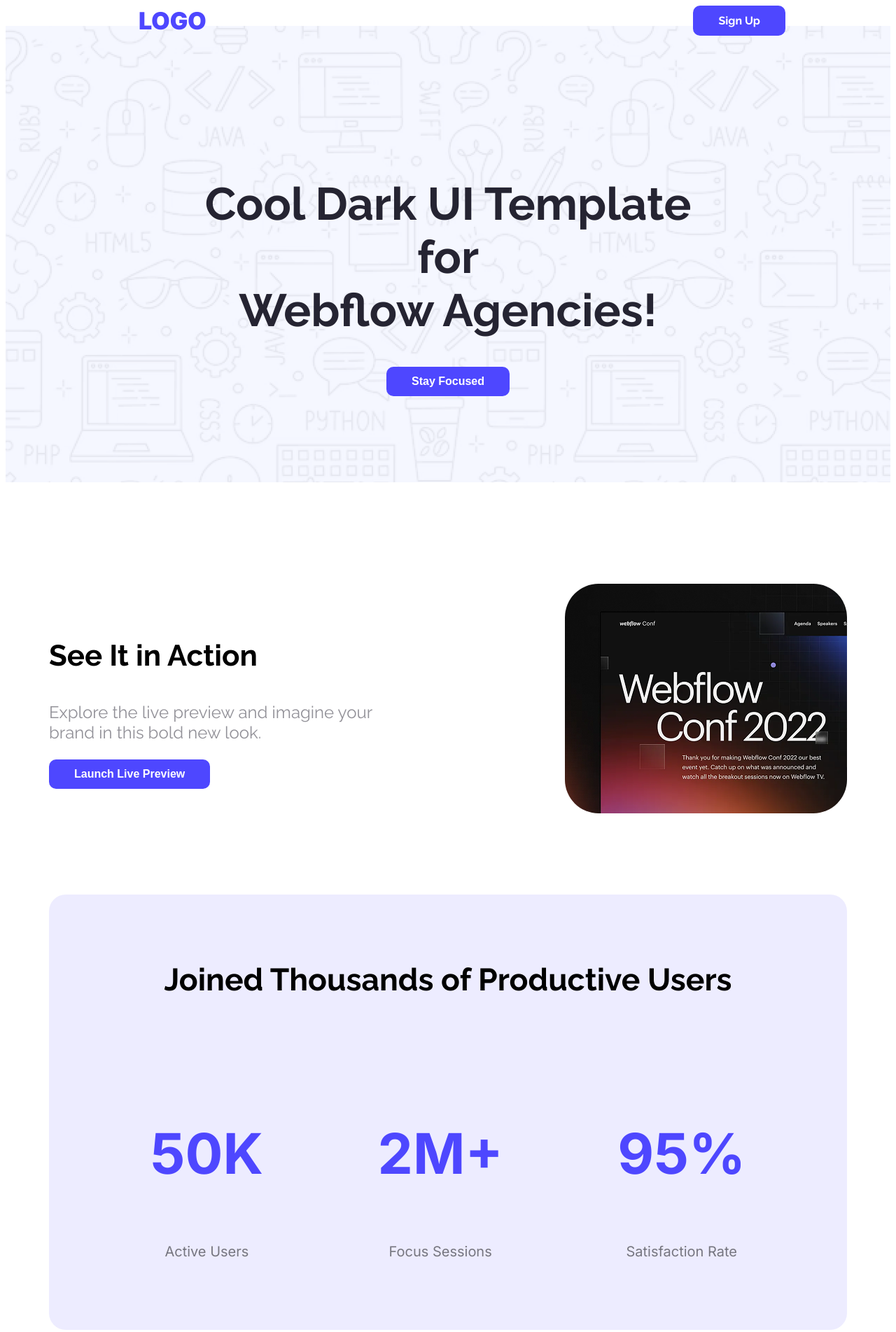
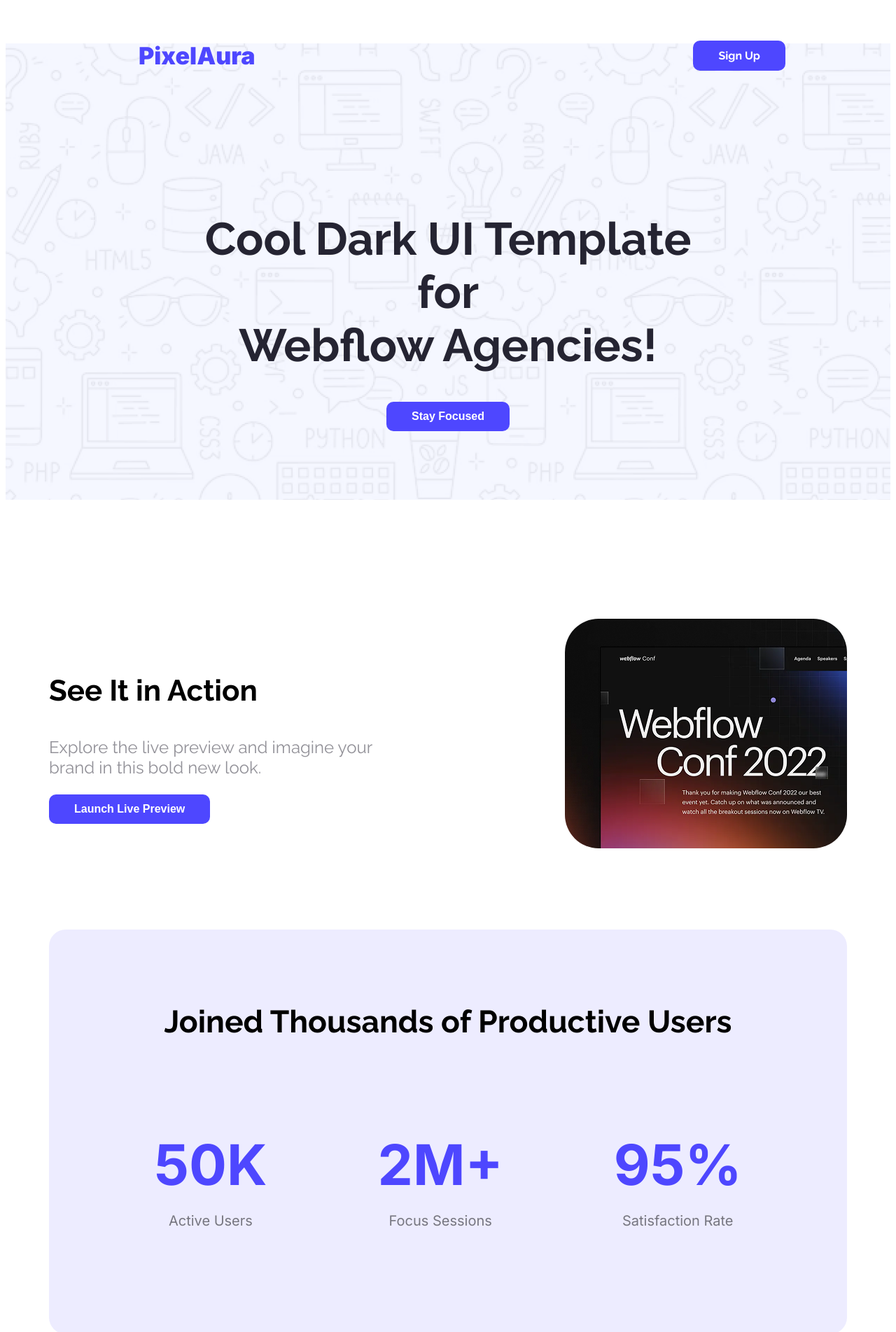
Before and after one commit to shadman76r/webflow, a plain HTML site: page index.html in a window 1280 px wide. Shown: the top 1903 px of the page at 70% size. Drawn offline with Linux system fonts and the light colour scheme; a web font is replaced by a local one.

Commit message:
all work done some aditional work to do in future

```diff
--- a/index.html
+++ b/index.html
@@ -3,7 +3,7 @@
 <head>
     <meta charset="UTF-8">
     <meta name="viewport" content="width=device-width, initial-scale=1.0">
-    <title>Web-Flow</title>
+    <title>PixelAura</title>
     <link rel="preconnect" href="https://fonts.googleapis.com">
 <link rel="preconnect" href="https://fonts.gstatic.com" crossorigin>
 <link href="https://fonts.googleapis.com/css2?family=Arima:wght@100..700&family=Bebas+Neue&family=Fira+Sans:ital,wght@0,100;0,200;0,300;0,400;0,500;0,600;0,700;0,800;0,900;1,100;1,200;1,300;1,400;1,500;1,600;1,700;1,800;1,900&family=Inter:ital,opsz,wght@0,14..32,100..900;1,14..32,100..900&family=Josefin+Sans:ital,wght@0,100..700;1,100..700&family=Lato:ital,wght@0,100;0,300;0,400;0,700;0,900;1,100;1,300;1,400;1,700;1,900&family=Luckiest+Guy&family=Merriweather:ital,opsz,wght@0,18..144,300..900;1,18..144,300..900&family=Montserrat:ital,wght@0,100..900;1,100..900&family=Open+Sans:ital,wght@0,300..800;1,300..800&family=Poppins:ital,wght@0,100;0,200;0,300;0,400;0,500;0,600;0,700;0,800;0,900;1,100;1,200;1,300;1,400;1,500;1,600;1,700;1,800;1,900&family=Raleway:ital,wght@0,100..900;1,100..900&family=Righteous&family=Roboto:ital,wght@0,100..900;1,100..900&family=Sacramento&family=Source+Sans+3:ital,wght@0,200..900;1,200..900&display=swap" rel="stylesheet">
@@ -13,8 +13,8 @@
     <!-- header -->
      <header class="head">
         <nav>
-            <ul>
-                <li class="title-website inter-normal">LOGO</li>
+            <ul class="nav-container">
+                <li class="title-website inter-normal">PixelAura</li>
                 <li><a href=""><button class="btn-primary raleway-normal">Sign Up</button></a></li>
             </ul>
         </nav>
@@ -171,7 +171,7 @@
     <!-- footer -->
     <footer class="footer">
         <div class="logo inter-normal text-center">
-                <h1 class="footer-logo">LOGO</h1>
+                <h1 class="footer-logo">PixelAura</h1>
         </div>
         <div class="logo-discription inter-normal text-center">
             <p class="logo-dis">Ready to elevate your online presence? Contact us today to discuss your project and discover how we can bring your vision to life.</p>
@@ -185,7 +185,5 @@
             </ul>
         </div>
     </footer>
-
-
 </body>
 </html>
--- a/styles/flow.css
+++ b/styles/flow.css
@@ -1,4 +1,3 @@
-/* Styles */
 /* fonts */
 
 .raleway-normal {
@@ -16,12 +15,12 @@
    background-image: url('../Assets/Hero-bg.png');
    background-repeat: no-repeat;
    background-position: center;
-   /* max-width: 1440px; */
 }
 nav ul{
     display: flex;
     align-items: center;
     justify-content: space-between;
+    padding-top: 50px;
     margin: 0px 150px;
 }
 .title-website{
@@ -108,30 +107,33 @@ background-color: #4E47FF;
     background-color: rgba(78, 71, 255, 0.1);
     align-items: center;
     max-width: 1140px;
+    /* height: 306px; */
     border-radius: 24px;
     margin: 0 auto;
     margin-top: 116px;
     text-align: center;
+    padding: 60px 0px;
 }
 .user-title{
     text-align: center;
     font-size: 38px;
     font-weight: bold;
-    padding-top: 50px;
-    margin-bottom: 0px;
+    /* margin-bottom: 20px; */
 }
 .users{
     display: flex;
     align-items: center;
-    justify-content: space-around;
-    padding: 50px 142px;
+    justify-content: center;
+    /* padding: 50px 142px; */
     gap: 158px;
-    margin-bottom: 0;
+    margin-top: 50px;
+    margin-bottom: 40px;
 }
 .user-action{
     font-size: 80px;
     font-weight: bold;
     color: #4E47FF;
+    margin-bottom: 10px;
 
 }
 .user-detail{
@@ -228,6 +230,7 @@ background-color: #4E47FF;
     font-size: 50px;
     font-weight: bold;
     color: #000000;
+    padding-top: 71px;
 }
 .focus-sub-title{
     font-size: 16px;
@@ -364,7 +367,8 @@ background-color: #4E47FF;
     font-weight: 900;
     color: rgba(78, 71, 255, 1);
     padding: 0px auto;
-    margin: 104px 575px 8px 575px;
+    margin: 0;
+    margin-top: 104px;
 }
 .logo-dis{
     font-size: 16px;
@@ -392,3 +396,7 @@ footer li a{
 footer li a:hover{
     color: #4E47FF;
 }
+.logo{
+    width: 100%;
+    text-align: center;
+}
```
